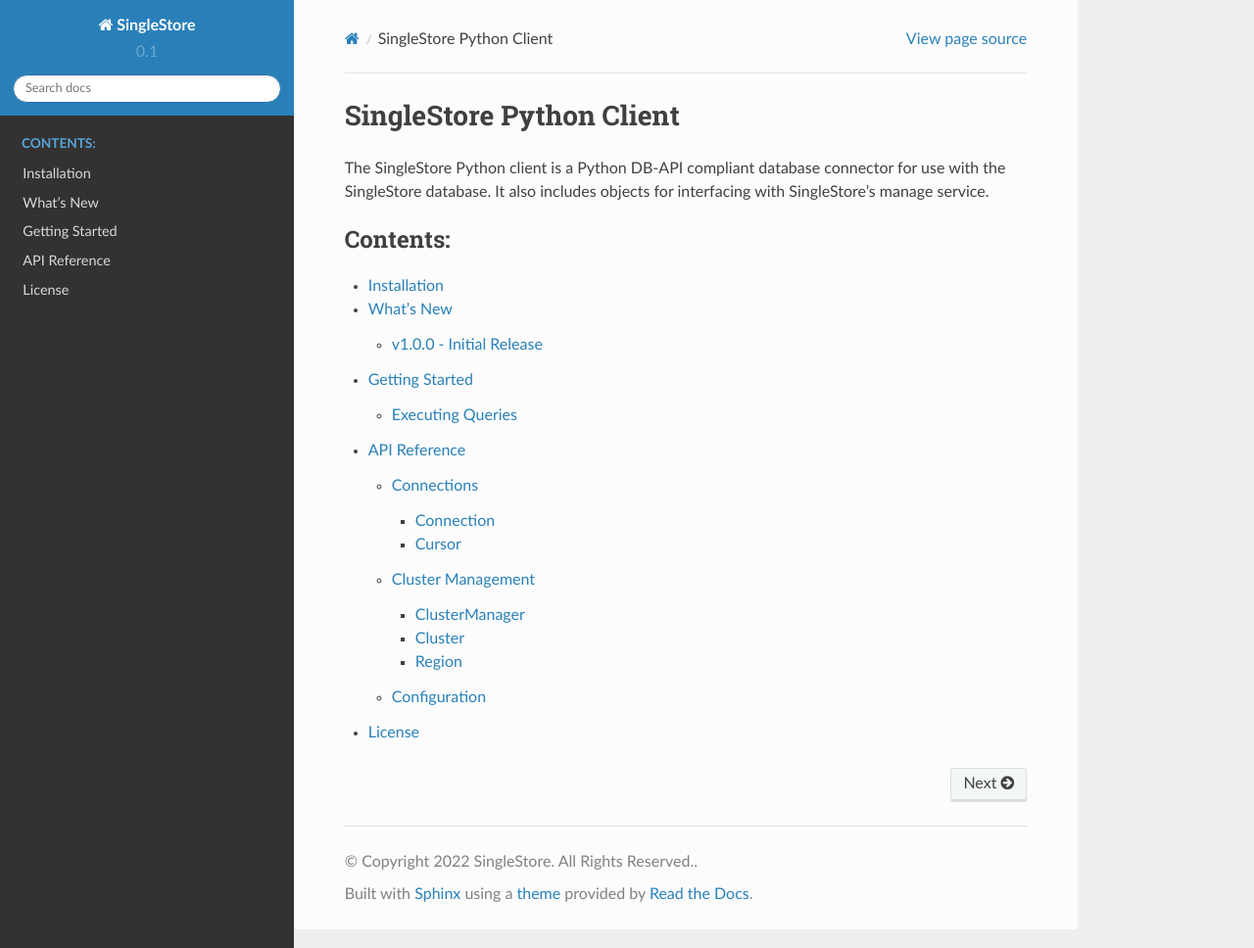
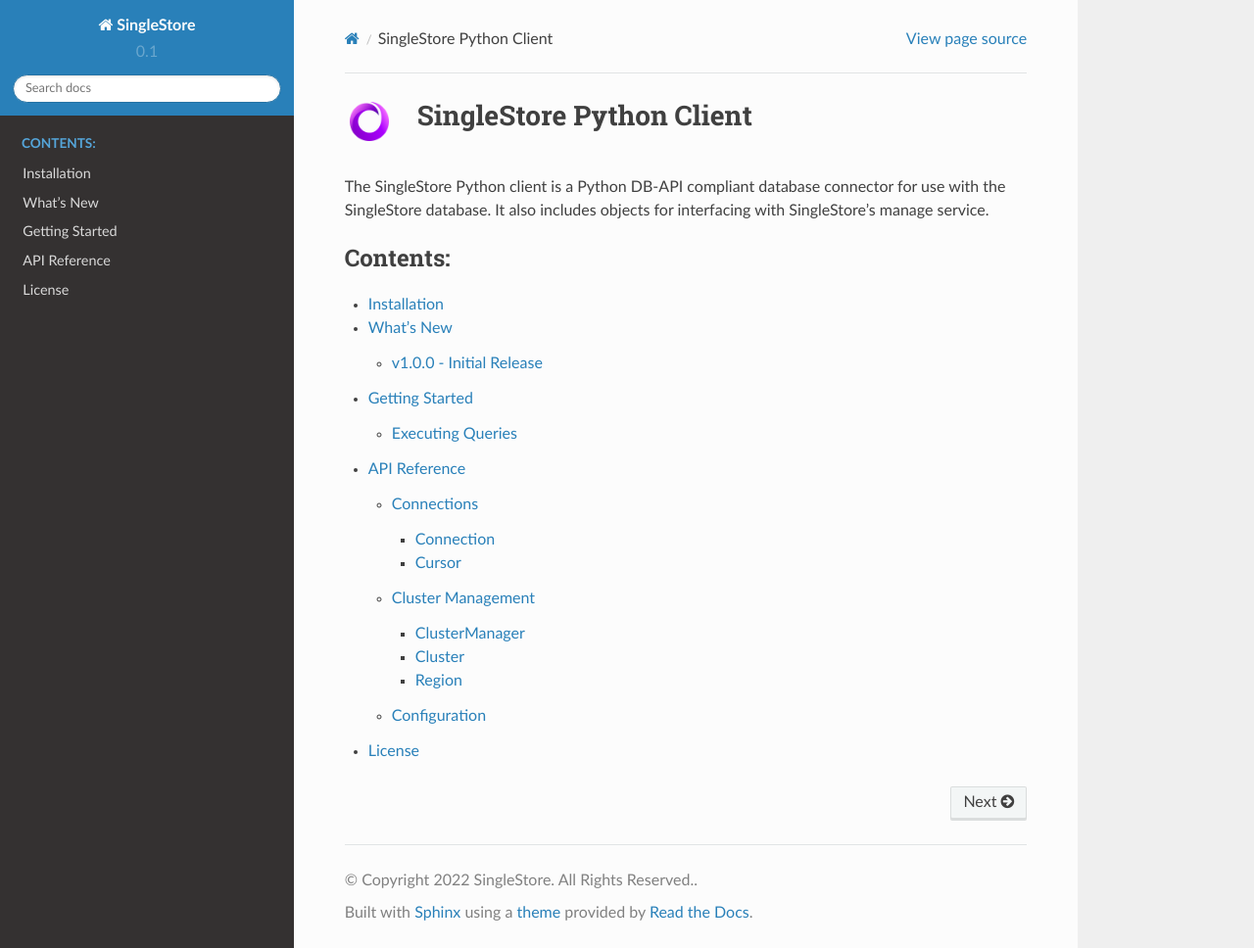
Before and after one commit to singlestore-labs/singlestoredb-python, a Sphinx documentation site: the page built from docs/index.rst, in a window 1280 px wide and 968 px high. Shown: the whole window at 98% size. Built offline with Sphinx 7.4.7 and the Read the Docs theme 2.0.0, drawn with Linux system fonts in a browser that asks for light colours.

Commit message:
Add logo to docs

```diff
--- a/docs/index.rst
+++ b/docs/index.rst
@@ -1,6 +1,15 @@
+
+.. image:: ../resources/singlestore-logo.png
+   :align: left
+   :height: 50
+   :width: 50
 
 SingleStore Python Client
 =========================
+
+.. raw:: html
+
+   <br clear>
 
 The SingleStore Python client is a Python DB-API compliant database connector
 for use with the SingleStore database. It also includes objects for interfacing
```
Also changed, not shown: 5 other files.
